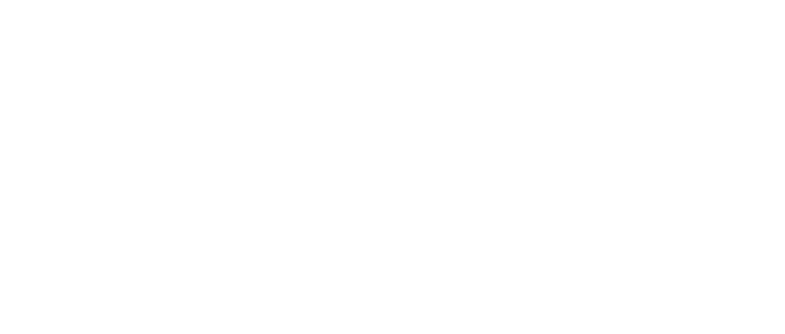
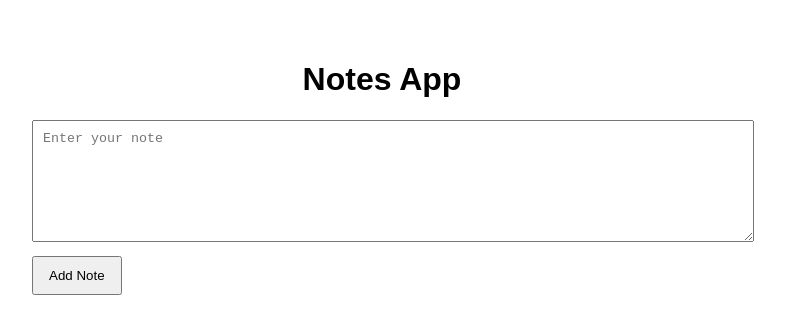
Before and after one commit to nihalapkd2008-debug/w3d6, a plain HTML site: page index.html in a window 1280 px wide. Shown: the whole page, without its empty margins (258-1043 px from the left). Drawn offline with Linux system fonts and the light colour scheme.

Commit message:
updated index

```diff
--- a/index.html
+++ b/index.html
@@ -1,11 +1,63 @@
 <!DOCTYPE html>
 <html lang="en">
 <head>
-  <meta charset="UTF-8">
-  <meta name="viewport" content="width=device-width, initial-scale=1.0">
-  <title>Document</title>
+    <meta charset="UTF-8">
+    <meta name="viewport" content="width=device-width, initial-scale=1.0">
+    <title>Notes App</title>
+
+    <style>
+
+        body{
+            font-family: Arial, sans-serif;
+            max-width: 700px;
+            margin: 20px auto;
+            padding: 20px;
+        }
+
+        h1{
+            text-align:center;
+        }
+
+        textarea{
+            width:100%;
+            height:100px;
+            padding:10px;
+        }
+
+        button{
+            padding:10px 15px;
+            margin-top:10px;
+            cursor:pointer;
+        }
+
+        .note{
+            border:1px solid #ccc;
+            padding:10px;
+            margin-top:10px;
+        }
+
+        .actions{
+            margin-top:10px;
+        }
+
+    </style>
 </head>
 <body>
 
+    <h1>Notes App</h1>
+
+    <textarea id="noteInput"
+    placeholder="Enter your note"></textarea>
+
+    <br>
+
+    <button id="addBtn">
+        Add Note
+    </button>
+
+    <div id="notesContainer"></div>
+
+    <script src="script.js"></script>
+
 </body>
 </html>
```
